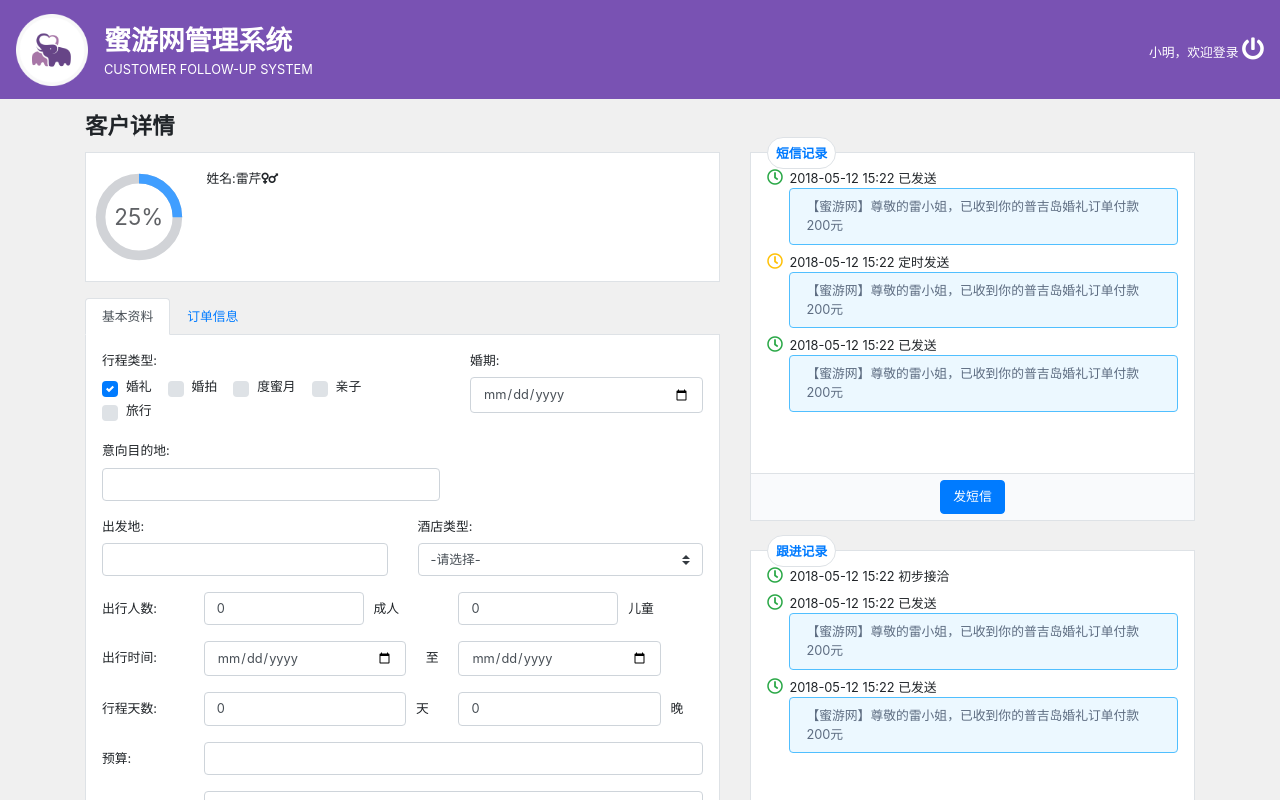
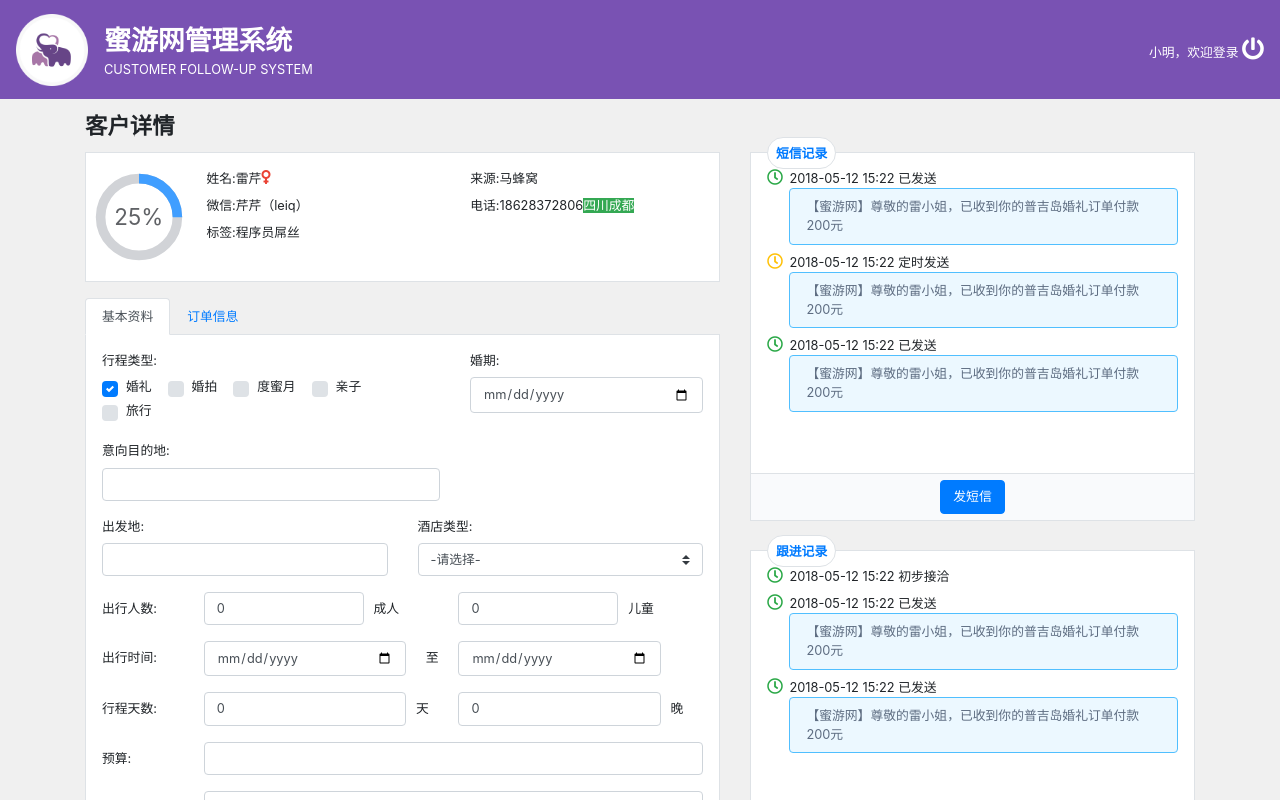
Before and after one commit to leiqin0430/crm, a Vue app: page /#/app/customer in a window 1280 px wide. Shown: the top 800 px of the page. Built offline with nearby package versions, Linux system fonts and the light colour scheme; no server answers.

Commit message:
接口调试

```diff
--- a/src/views/customer.vue
+++ b/src/views/customer.vue
@@ -3,7 +3,7 @@
     <div class="page-title">客户详情</div>
     <div class="row">
       <div class="col-sm-7">
-        <div class="row customer">
+        <div class="row customer" @click="openNewCusModal">
           <div class="col-sm-2 progress-col">
             <!--<div class="el-progress">-->
               <!--<div style="width: 100%; height: 100%;">-->
@@ -27,65 +27,33 @@
           <div class="col-sm-10">
             <div class="row">
               <div class="col-sm-6">
-                <span>姓名:</span>
+                <label>姓名:</label>
                 <span>雷芹</span>
-                <i class="fas fa-venus"></i>
-                <i class="fas fa-mars"></i>
+                <i class="fas fa-venus" style="font-size: 1rem; color: #ea4335;"></i>
               </div>
-              <div class="col-sm-6"></div>
+              <div class="col-sm-6">
+                <label>来源:</label>
+                <span>马蜂窝</span>
+              </div>
             </div>
             <div class="row">
-              <div class="col-sm-6"></div>
-              <div class="col-sm-6"></div>
+              <div class="col-sm-6">
+                <label>微信:</label>
+                <span>芹芹（leiq）</span>
+              </div>
+              <div class="col-sm-6">
+                <label>电话:</label>
+                <span>18628372806</span>
+                <span style="background-color: #34a853; color: #ffffff;">四川成都</span>
+              </div>
             </div>
-            <!--<div class="row mb-2">-->
-              <!--<div class="col-sm-6 mb-2">-->
-                <!--<b-form-row>-->
-                  <!--<b-col cols="2"><label class="col-form-label">姓名:</label></b-col>-->
-                  <!--<b-col cols="10">-->
-                    <!--<b-form-input type="text"-->
-                                  <!--v-model="cusInfo.name"-->
-                                  <!--required>-->
-                    <!--</b-form-input>-->
-                  <!--</b-col>-->
-                <!--</b-form-row>-->
-              <!--</div>-->
-              <!--<div class="col-sm-6">-->
-                <!--<b-form-row>-->
-                  <!--<b-col cols="2"><label class="col-form-label">来源:</label></b-col>-->
-                  <!--<b-col cols="10">-->
-                    <!--<b-form-input type="text"-->
-                                  <!--v-model="cusIntention.comeFrom"-->
-                                  <!--required>-->
-                    <!--</b-form-input>-->
-                  <!--</b-col>-->
-                <!--</b-form-row>-->
-              <!--</div>-->
-            <!--</div>-->
-            <!--<div class="row">-->
-              <!--<div class="col-sm-6 mb-2">-->
-                <!--<b-form-row>-->
-                  <!--<b-col cols="2"><label class="col-form-label">微信:</label></b-col>-->
-                  <!--<b-col cols="10">-->
-                    <!--<b-form-input type="text"-->
-                                  <!--v-model="customer.wx"-->
-                                  <!--required>-->
-                    <!--</b-form-input>-->
-                  <!--</b-col>-->
-                <!--</b-form-row>-->
-              <!--</div>-->
-              <!--<div class="col-sm-6">-->
-                <!--<b-form-row>-->
-                  <!--<b-col cols="2"><label class="col-form-label">电话:</label></b-col>-->
-                  <!--<b-col cols="10">-->
-                    <!--<b-form-input type="tel"-->
-                                  <!--v-model="customer.tel"-->
-                                  <!--required>-->
-                    <!--</b-form-input>-->
-                  <!--</b-col>-->
-                <!--</b-form-row>-->
-              <!--</div>-->
-            <!--</div>-->
+            <div class="row">
+              <div class="col-sm-12">
+                <label>标签:</label>
+                <span>程序员</span>
+                <span>屌丝</span>
+              </div>
+            </div>
           </div>
         </div>
         <b-tabs>
@@ -95,7 +63,7 @@
                 <div class="row">
                   <div class="col-sm-7">
                     <b-form-group label="行程类型:" horizontal>
-                      <b-form-checkbox-group id="checkboxes1" name="type" v-model="customer.type">
+                      <b-form-checkbox-group v-model="customer.type">
                         <b-form-checkbox value="1">婚礼</b-form-checkbox>
                         <b-form-checkbox value="2">婚拍</b-form-checkbox>
                         <b-form-checkbox value="3">度蜜月</b-form-checkbox>
@@ -439,6 +407,64 @@
         </div>
       </div>
     </div>
+    <!--接入客户信息修改modal-->
+    <b-modal ref="newCusModal"
+             centered
+             title="客户基本信息">
+      <b-form>
+        <b-form-group label="姓名:"
+                      horizontal>
+          <b-form-input type="text"
+                        v-model="customer.name"
+                        required
+                        placeholder="请输入姓名">
+          </b-form-input>
+        </b-form-group>
+        <b-form-group label="性别:"
+                      horizontal>
+          <b-form-radio-group v-model="customer.sex"
+                              :options="[{text:'男',value:1},{text:'女',value:0}]">
+          </b-form-radio-group>
+        </b-form-group>
+        <b-form-group label="电话:"
+                      horizontal>
+          <b-form-input type="tel"
+                        v-model="customer.tel"
+                        required
+                        placeholder="请输入电话">
+          </b-form-input>
+        </b-form-group>
+        <b-form-group label="微信号:"
+                      horizontal>
+          <b-form-input type="text"
+                        v-model="customer.wxId"
+                        required
+                        placeholder="请输入微信号">
+          </b-form-input>
+        </b-form-group>
+        <b-form-group label="微信昵称:"
+                      horizontal>
+          <b-form-input type="text"
+                        v-model="customer.wxNickname"
+                        required
+                        placeholder="请输入微信昵称">
+          </b-form-input>
+        </b-form-group>
+        <b-form-group label="客户来源:"
+                      horizontal>
+          <b-form-input type="text"
+                        v-model="customer.comeFrom"
+                        required
+                        placeholder="请输入客户来源">
+          </b-form-input>
+        </b-form-group>
+      </b-form>
+      <div slot="modal-footer">
+        <b-btn type="button" variant="default" @click="closeNewCusModal">取消</b-btn>
+        <b-btn type="button" variant="primary" @click="saveNewCus">确定</b-btn>
+      </div>
+    </b-modal>
+    <!--报价单modal-->
     <b-modal ref="quoteModal"
              centered
              title="报价单">
@@ -453,6 +479,12 @@
                       :label-cols="2"
                       label="价格:">
           <b-form-input type="number"
+                        placeholder="请输入"></b-form-input>
+        </b-form-group>
+        <b-form-group horizontal
+                      :label-cols="2"
+                      label="报价人:">
+          <b-form-input type="text"
                         placeholder="请输入"></b-form-input>
         </b-form-group>
       </form>
@@ -551,6 +583,21 @@
       circle.setAttribute('stroke-dashoffset', (255 - rangeValue) + '%')
     },
     methods: {
+      openNewCusModal () {
+        this.$refs.newCusModal.show()
+      },
+      closeNewCusModal () {
+        this.$refs.newCusModal.hide()
+      },
+      saveNewCus (evt) {
+        evt.preventDefault()
+        // 深拷贝对象
+        // let obj = {...this.customer}
+        // obj.tripType = obj.tripType.join(',')
+        // addCustomer(obj, (data) => {
+        //   this.$router.push({path: '/app/customer', query: data.result})
+        // })
+      },
       openQuoteModal () {
         this.$refs.quoteModal.show()
       },
@@ -568,15 +615,13 @@
         // } else {
         //   this.handleSubmit()
         // }
-        alert('提交表单')
       },
       handleSubmit () {
         this.names.push(this.name)
         this.clearName()
         this.$refs.quoteModal.hide()
       },
-      sendMessage () {
-      }
+      sendMessage () {}
     }
   }
 </script>
```
